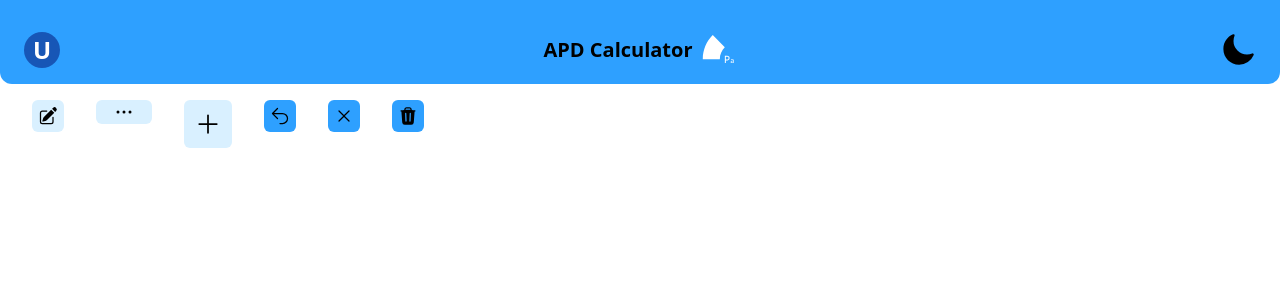
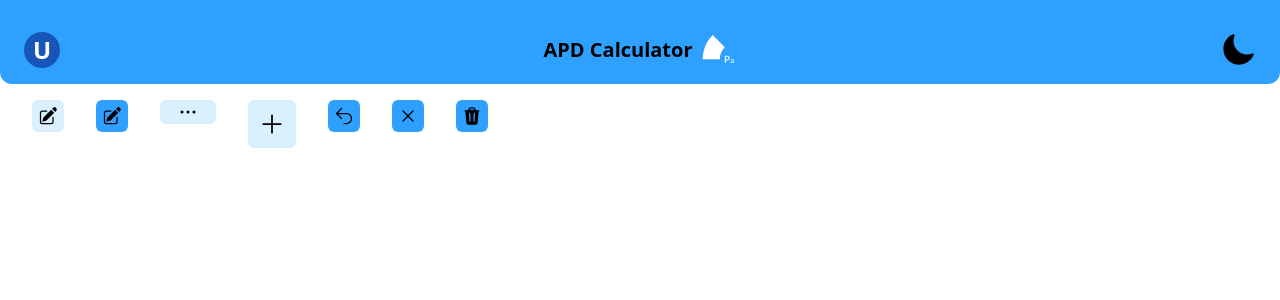
Before and after one commit to LudovicLeBris/APD-calculator, an Angular app: page / in a window 1280 px wide. Shown: the top 300 px of the page. Built offline with nearby package versions, Linux system fonts and the light colour scheme.

Commit message:
refactor(component) adding variant style to edit button

```diff
--- a/src/app/app.component.html
+++ b/src/app/app.component.html
@@ -2,6 +2,7 @@
 
 <div class="mx-4 flex flex-wrap">
   <app-edit-button class="m-4"></app-edit-button>
+  <app-edit-button class="m-4" [variant]=true></app-edit-button>
   <app-more-button class="m-4"></app-more-button>
   <app-add-button class="m-4"></app-add-button>
   <app-back-button class="m-4"></app-back-button>
--- a/src/app/ui/edit-button/edit-button.component.ts
+++ b/src/app/ui/edit-button/edit-button.component.ts
@@ -1,11 +1,11 @@
-import { Component } from '@angular/core';
+import { Component, Input, OnInit } from '@angular/core';
 
 @Component({
   selector: 'app-edit-button',
   standalone: true,
   imports: [],
   template: `
-    <div class="size-8 btn-light dark:btn-dark">
+    <div class="size-8 {{ buttonLight }} dark:{{ buttonDark }}">
       <svg xmlns="http://www.w3.org/2000/svg" viewBox="0 0 24 24" fill="currentColor" class="w-5 h-5">
         <path d="M21.731 2.269a2.625 2.625 0 0 0-3.712 0l-1.157 1.157 3.712 3.712 1.157-1.157a2.625 2.625 0 0 0 0-3.712ZM19.513 8.199l-3.712-3.712-8.4 8.4a5.25 5.25 0 0 0-1.32 2.214l-.8 2.685a.75.75 0 0 0 .933.933l2.685-.8a5.25 5.25 0 0 0 2.214-1.32l8.4-8.4Z" />
         <path d="M5.25 5.25a3 3 0 0 0-3 3v10.5a3 3 0 0 0 3 3h10.5a3 3 0 0 0 3-3V13.5a.75.75 0 0 0-1.5 0v5.25a1.5 1.5 0 0 1-1.5 1.5H5.25a1.5 1.5 0 0 1-1.5-1.5V8.25a1.5 1.5 0 0 1 1.5-1.5h5.25a.75.75 0 0 0 0-1.5H5.25Z" />
@@ -14,6 +14,16 @@ import { Component } from '@angular/core';
   `,
   styleUrl: './edit-button.component.css'
 })
-export class EditButtonComponent {
+export class EditButtonComponent implements OnInit {
+  buttonLight: string = 'btn-light';
+  buttonDark: string = 'btn-dark';
 
+  @Input('variant') variant:boolean = false;
+
+  ngOnInit(): void {
+    if (this.variant) {
+      this.buttonLight = 'btn2-light';
+      this.buttonDark = 'btn2-dark';
+    }
+  }
 }
```
